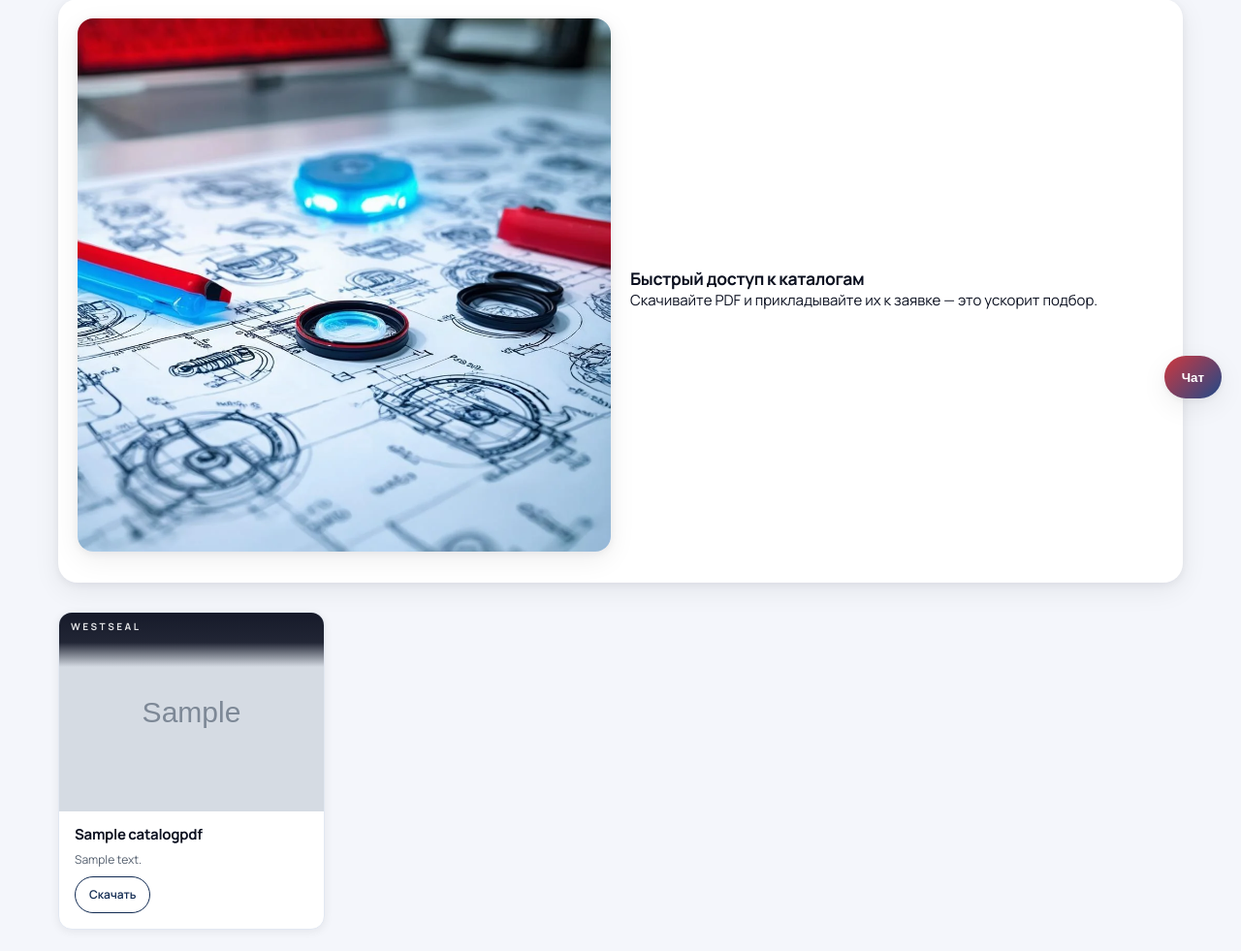
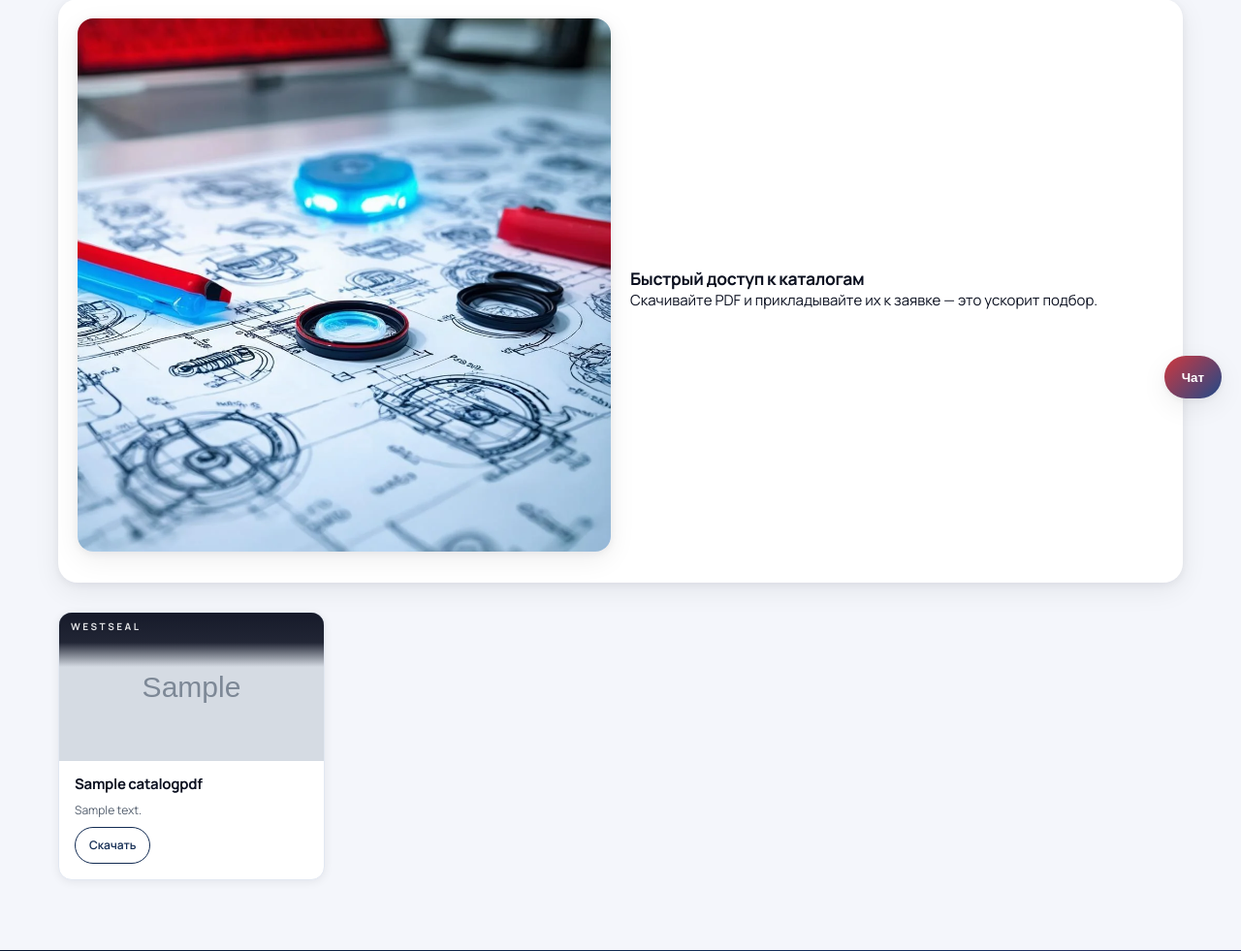
Before and after one commit to ITENCH21/westseal, a Django app: page /catalogs/ in a window 1280 px wide. Shown: the part 369-1350 px from the top of the page at 97% size. Run offline with Django 5.2, Linux system fonts and the light colour scheme; tables that the repository leaves empty hold one stand-in row (values such as "Sample post"); grey boxes marked "Sample" are stand-in pictures; parts of the project's set-up code (start-up, migrations or seed data) failed here and were passed over.

Commit message:
perf: fix CLS (aspect-ratio 16/9 reserved), fix LCP (catalogs.webp preload+fetchpriority)

```diff
--- a/static/css/main.css
+++ b/static/css/main.css
@@ -1745,28 +1745,26 @@ body.theme-dark .pdf-card:hover {
   box-shadow: 0 12px 32px rgba(6, 10, 20, 0.38), 0 4px 14px rgba(74, 140, 255, 0.16);
 }
 
-/* Обложка — высота по изображению, без пустых полей */
+/* Обложка — зарезервированное место (CLS = 0), положительный аспект */
 .pdf-card__cover {
+  position: relative;
   width: 100%;
+  aspect-ratio: 16 / 9;
   overflow: hidden;
   flex-shrink: 0;
-  line-height: 0; /* убираем inline-gap под img */
+  background: #0e1222;
 }
 
 .pdf-card__cover img {
   width: 100%;
-  height: auto;          /* высота = натуральная высота картинки */
+  height: 100%;
+  object-fit: cover;
   display: block;
   transition: transform 0.35s ease;
 }
 
 .pdf-card:hover .pdf-card__cover img {
   transform: scale(1.03);
-}
-
-/* Плашка бренда поверх обложки */
-.pdf-card__cover {
-  position: relative;
 }
 
 .pdf-card__brand {
--- a/templates/core/catalogs.html
+++ b/templates/core/catalogs.html
@@ -2,6 +2,10 @@
 {% load i18n %}
 {% load i18n_extras %}
 {% load static %}
+
+{% block head %}
+<link rel="preload" as="image" href="{% static 'img/ai/catalogs.webp' %}" fetchpriority="high">
+{% endblock %}
 
 {% block content %}
 <section class="page-hero">
@@ -14,7 +18,7 @@
 <section class="section">
   <div class="container">
     <div class="media-banner">
-      <img src="{% static 'img/ai/catalogs.webp' %}" alt="WESTSEAL catalogs">
+      <img src="{% static 'img/ai/catalogs.webp' %}" alt="WESTSEAL catalogs" fetchpriority="high" loading="eager">
       <div>
         <h3>{% trans "Быстрый доступ к каталогам" %}</h3>
         <p>{% trans "Скачивайте PDF и прикладывайте их к заявке — это ускорит подбор." %}</p>
@@ -25,7 +29,7 @@
         <div class="pdf-card tilt reveal">
           <div class="pdf-card__cover">
             {% if item.cover_image %}
-              <img src="{{ item.cover_image.url }}" alt="{{ item|tr:'title' }}" loading="lazy">
+              <img src="{{ item.cover_image.url }}?v=2" alt="{{ item|tr:'title' }}" loading="lazy">
             {% else %}
               <div class="pdf-card__placeholder">PDF</div>
             {% endif %}
```
